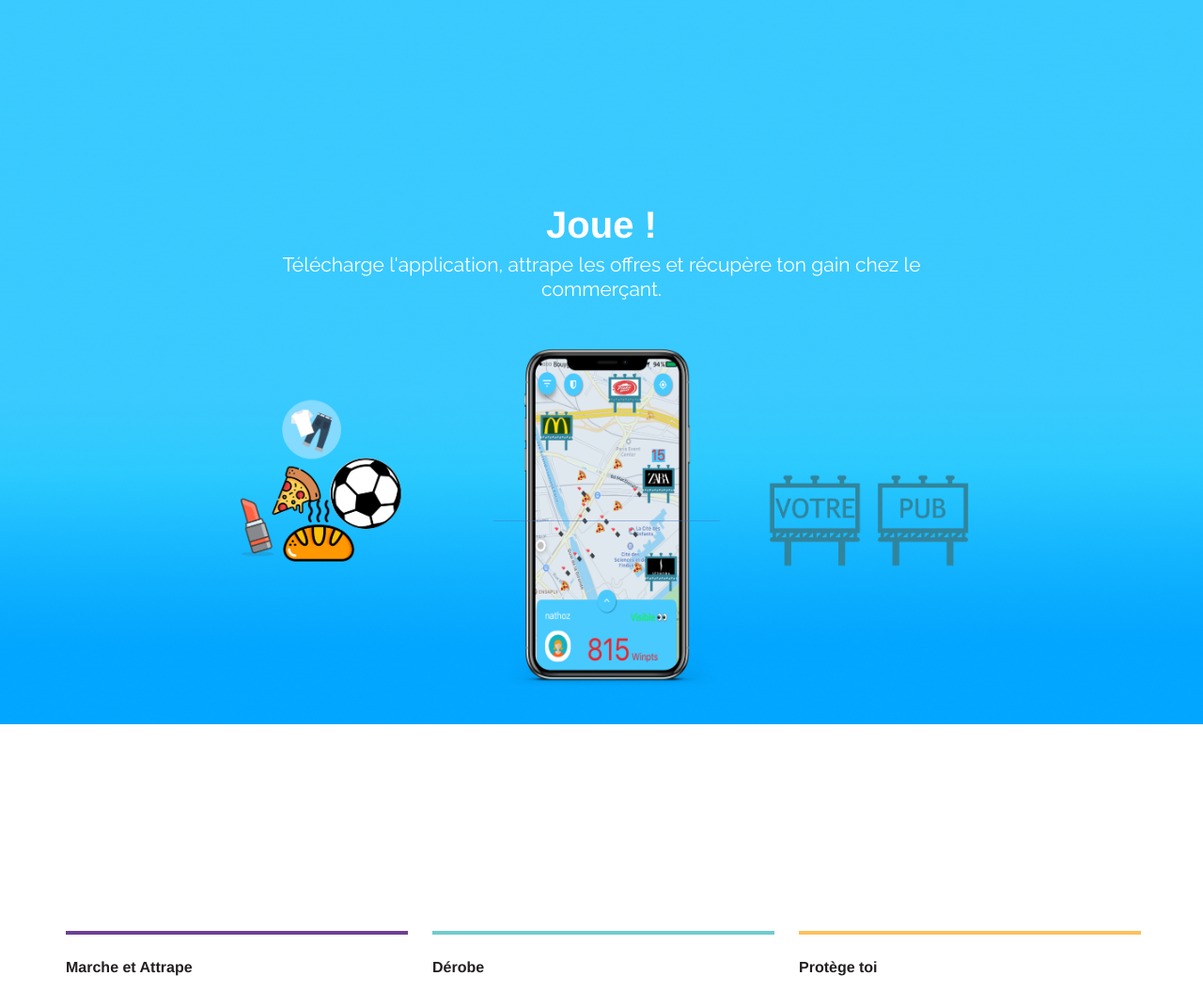
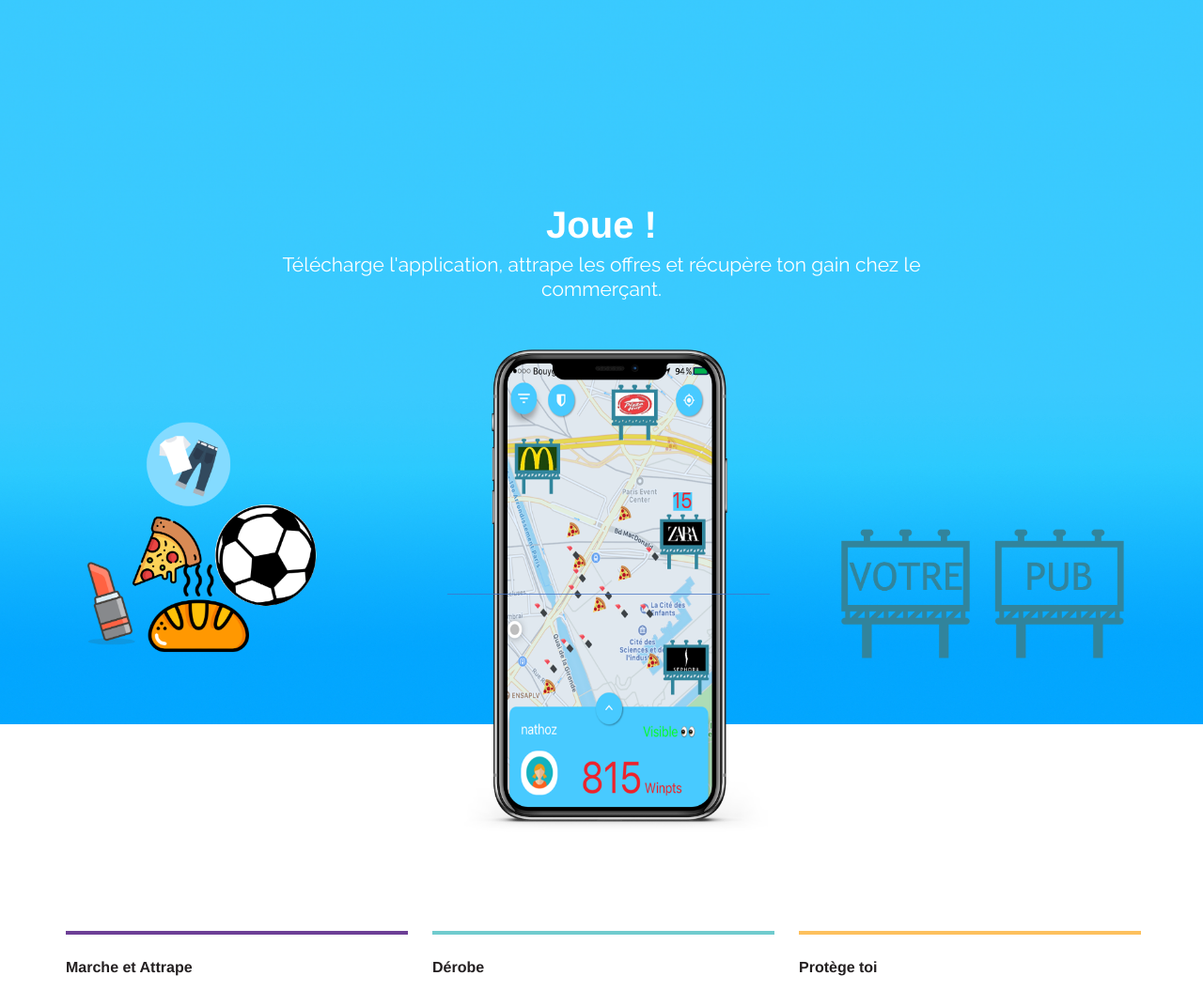
Before and after one commit to WinWinparis/sitetest, a PHP site: page / in a window 1280 px wide. Shown: the part 801-1856 px from the top of the page at 94% size. Run offline with PHP 8.4, Linux system fonts and the light colour scheme.

Commit message:
Update main.css

```diff
--- a/main.css
+++ b/main.css
@@ -405,7 +405,7 @@
     left: 0;
     right: 0;
     width: 100%;
-    max-width: 800px;
+    max-width: 1600px;
 }
 
 .pro {
```
